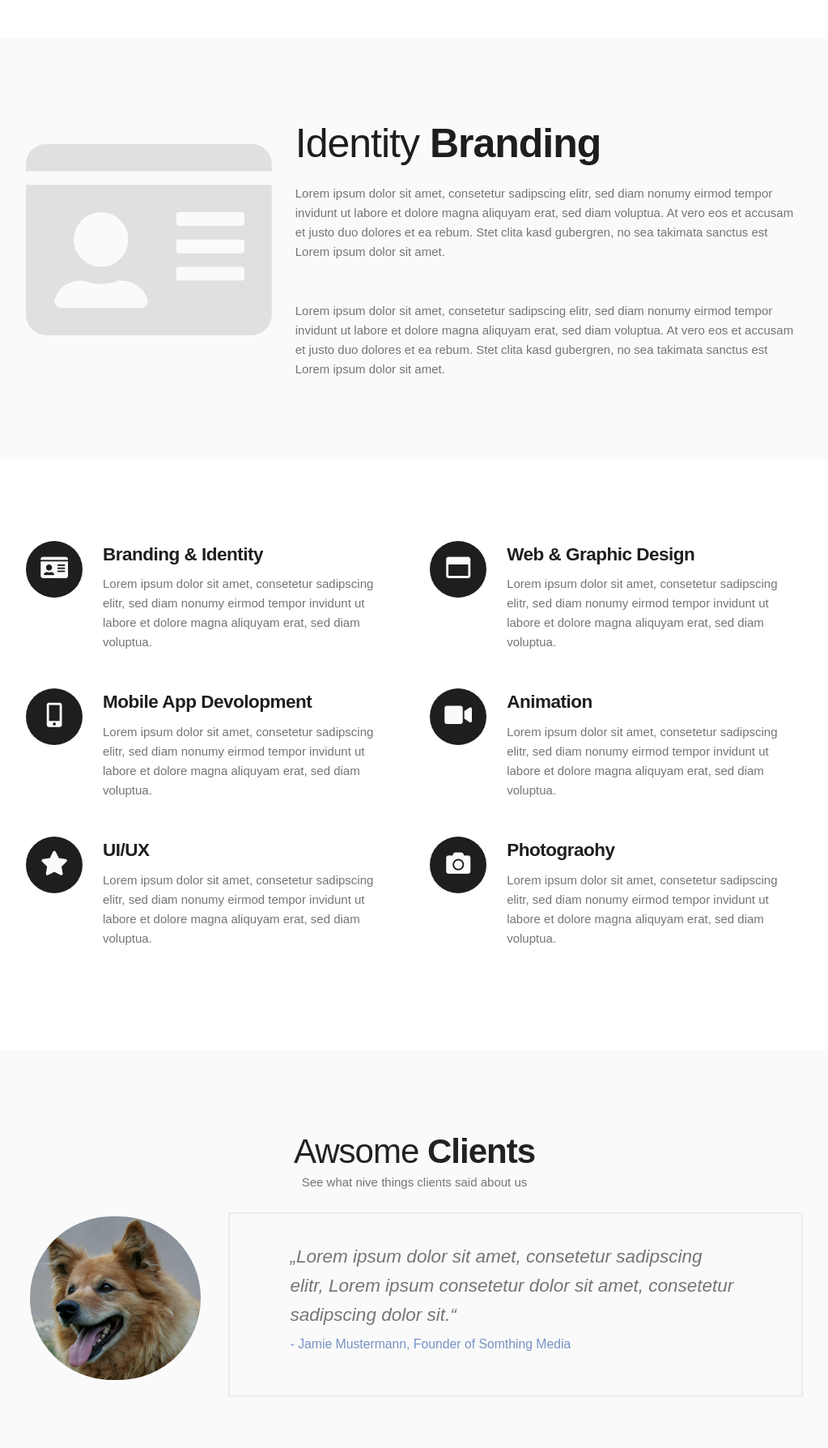
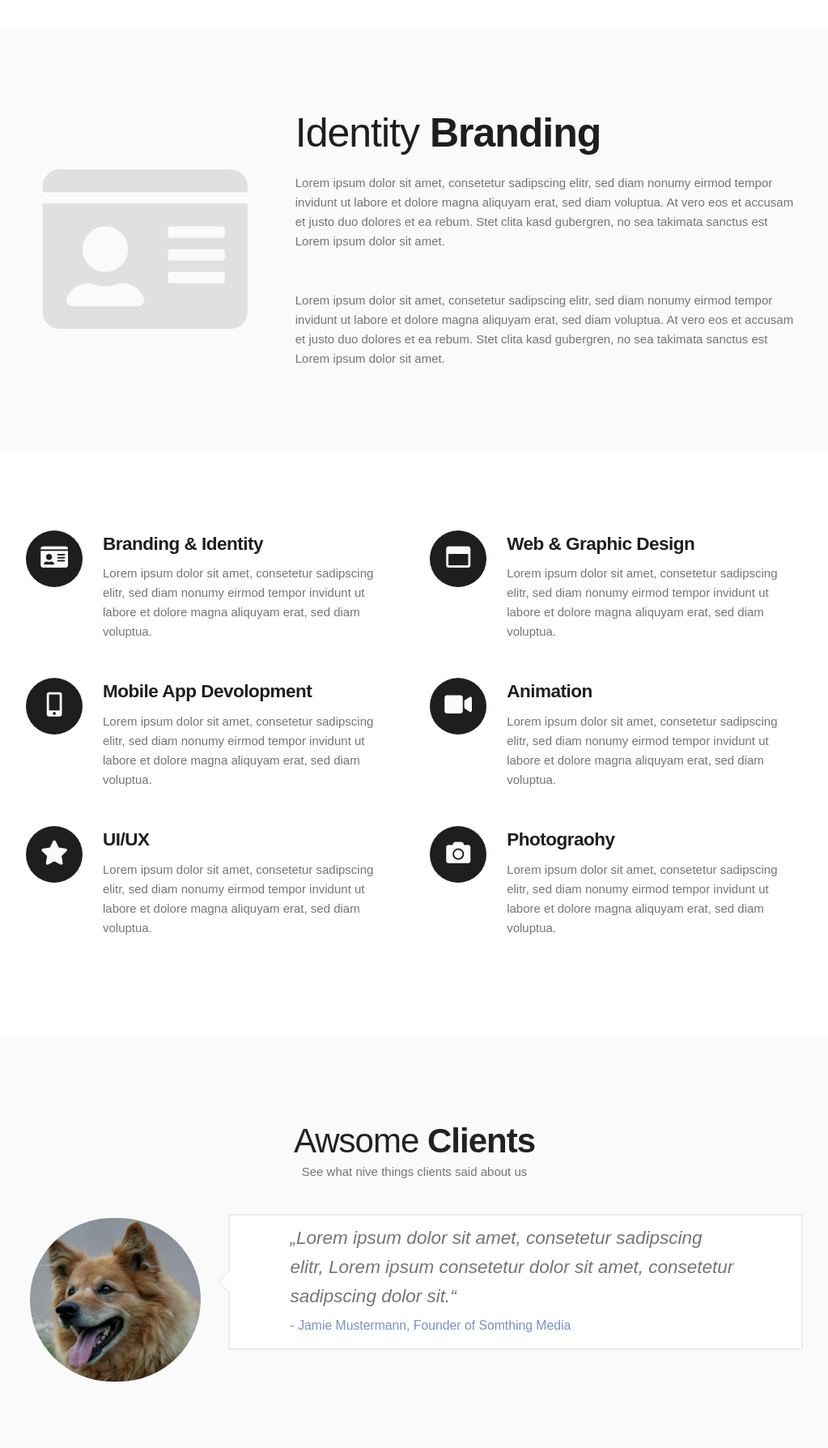
Before and after one commit to C4rist0p4/html, a PHP site: page /main.html in a window 1280 px wide. Shown: the part 1092-2880 px from the top of the page at 81% size, without its empty margins (128-1151 px from the left). Before the commit the page ends 2817 px from the top, so only its background shows below. Run offline with PHP 8.4, Linux system fonts and the light colour scheme; some libraries are stand-ins or nearby versions; some web fonts are replaced.

Commit message:
25.10.2018

```diff
--- a/css/styles.css
+++ b/css/styles.css
@@ -1,36 +1,30 @@
 body {
   font-family: "Muli", sans-serif;
 }
-
 p {
   color: rgb(117, 117, 117);
 }
-
 .header {
   height: 620px;
   background-image: url("../img/header-backround2-change.jpg");
   background-size: cover;
   background-position: 50% 68%;
 }
-
 .header-navbar-links {
   color: white;
   float: right;
   margin-top: 50px;
 }
-
 .header-navbar-links li {
   float: left;
   list-style-type: none;
   margin-left: 26px;
   text-shadow: 0px 0px 1px black;
 }
-
 .header-brand-wrapper {
   margin-top: 50px;
   float: left;
 }
-
 .header-brand {
   color: white;
   text-decoration: none;
@@ -40,72 +34,59 @@ p {
   display: block;
   text-shadow: 0px 0px 2px black;
 }
-
 .slogan {
   padding-top: 145px;
   color: white;
   text-align: center;
   text-shadow: 0px 0px 2px black;
 }
-
 .slogan-top {
   font-size: 170%;
   font-weight: lighter;
 }
-
 .slogan-bottom {
   font-size: 250%;
   font-weight: bold;
 }
-
 .slogan-buttom {
   margin-top: 12px;
   color: white;
   text-shadow: 0px 0px 2px black;
 }
-
 .slogan-buttom:hover {
   color: white;
   text-shadow: 0px 0px 2px black;
 }
-
 .service {
   padding-top: 100px;
   padding-bottom: 75px;
 }
-
 .service-gray {
   background-color: rgb(250, 250, 250);
 }
-
 .service-titled {
   font-weight: lighter;
   color: rgb(30, 30, 30);
 }
-
 .service-icon {
   color: rgb(224, 224, 224);
-  font-size: 1800%;
+  font-size: 1500%;
   text-align: center;
-  margin-top: -20%;
+  margin-top: 0%;
   margin-bottom: -10%;
 }
-
 .feature {
   padding-top: 100px;
   padding-bottom: 10px;
 }
-
 .feature2 {
   padding-top: 10px;
   padding-bottom: 10px;
 }
-
 .feature3 {
   padding-top: 10px;
   padding-bottom: 100px;
 }
-
 .feature-icon {
   width: 70px;
   height: 60px;
@@ -117,52 +98,47 @@ p {
   font-size: 30px;
   float: left;
 }
-
 .feature-text {
   margin-left: 95px;
 }
-
 .feature-text h5 {
   font-size: 150%;
   margin-bottom: 8px;
   color: rgb(30, 30, 30);
 }
-
 .clients {
   padding-top: 100px;
   padding-bottom: 75px;
   background-color: rgb(250, 250, 250);
 }
-
 .clients-heading {
   font-weight: lighter;
   margin-bottom: 0px;
   text-align: center;
 }
-
 .clients-subheading {
   text-align: center;
+  margin-bottom: 40px;
 }
-
 .client-image {
   width: 100%;
-  border-radius: 10000px;
+  border-radius: 100000px;
   border: 5px solid rgb(250, 250, 250);
+  margin-bottom: 30px;
 }
-
 .client-quote {
   border: 2px solid rgb(235, 235, 235);
-  background-color: rgb(250, 250, 250);
-  padding-top: 35px;
+  background-color: rgb(255, 255, 255);
+  padding-top: 10px;
   padding-left: 75px;
   padding-right: 75px;
-  padding-bottom: 45px;
+  padding-bottom: 10px;
   border-radius: 3px;
   font-size: 150%;
   font-weight: lighter;
   font-style: italic;
+  position: relative;
 }
-
 .client-quote p {
   margin-bottom: 5px;
 }
@@ -171,3 +147,40 @@ p {
   font-size: 70%;
   color: rgb(119, 147, 197);
 }
+.client-quote::before,
+.client-quote::after,
+.client-quote-left::before,
+.client-quote-left::after {
+  content: "";
+  display: block;
+  width: 0px;
+  height: 0px;
+  position: absolute;
+  top: 50%;
+}
+.client-quote::before {
+  left: -30px;
+  margin-top: -15px;
+  border: 15px solid transparent;
+  border-right: 15px solid rgb(235, 235, 235);
+}
+.client-quote::after {
+  left: -26px;
+  margin-top: -13px;
+  border: 13px solid transparent;
+  border-right: 13px solid rgb(255, 255, 255);
+}
+.client-quote-left::before {
+  right: -30px;
+  left: auto;
+  margin-top: -15px;
+  border: 15px solid transparent;
+  border-left: 15px solid rgb(235, 235, 235);
+}
+.client-quote-left::after {
+  right: -26px;
+  left: auto;
+  margin-top: -13px;
+  border: 13px solid transparent;
+  border-left: 13px solid rgb(255, 255, 255);
+}
--- a/main.html
+++ b/main.html
@@ -200,8 +200,26 @@
                     </div>
                 </div>
             </div>
+            <br><br>
+            <div class="row">
+                <div class="nine columns">
+                    <div class="client-quote client-quote-left">
+                        <p>„Lorem ipsum dolor sit amet, consetetur sadipscing elitr,
+                            Lorem ipsum consetetur dolor sit amet, consetetur sadipscing
+                            dolor sit.“
+                            <p class="client-quote-author"> - Jamie Mustermann, Founder of Somthing Media</p>
+                        </p>
+                    </div>
+                </div>
+                <div class="three columns">
+                    <img src="img/hund_2.jpg" class="client-image" alt="Our seconed happy client" />
+                </div>
+            </div>
         </div>
     </div>
+
+
+
 </body>
 
 </html>
```
Also changed, not shown: img/hund_2.jpg.
